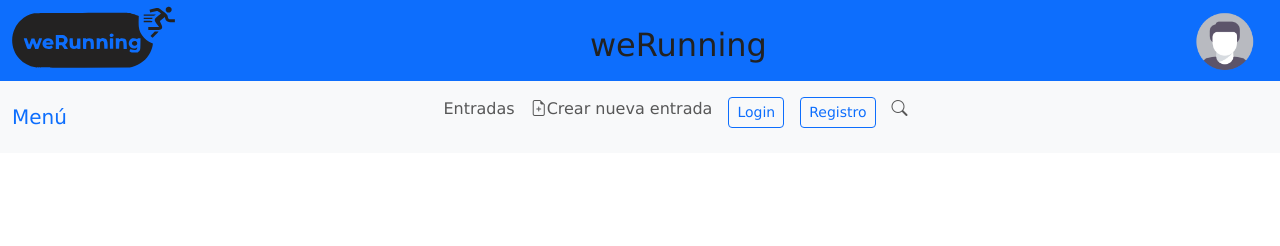
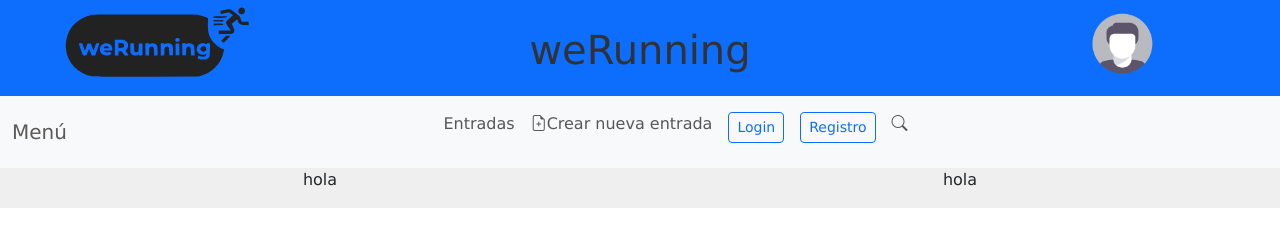
Before and after one commit to AJota1998/ejerciciosInterfaceAJota, a plain HTML site: page LayoutBootstrap/index.html in a window 1280 px wide. Drawn offline with nearby package versions, Linux system fonts and the light colour scheme.

Commit message:
bootstrap

```diff
--- a/LayoutBootstrap/index.html
+++ b/LayoutBootstrap/index.html
@@ -14,9 +14,13 @@
     <div class="container-fluid">
 
       <div class="row" id="encabezado">
-        <img class="col-3" id="logo" src="img/logo.svg" alt="imagen del logo weRunning">
-        <h2 class="col-6">weRunning</h2>
-        <img class="col-3" src="img/avatar.png" id="avatar" alt="imagen de perfil">
+        <div class="col-3">
+          <img id="logo" class="img-fluid" src="img/logo.svg" alt="imagen del logo weRunning">
+        </div>
+        <h1 class="col-6">weRunning</h1>
+        <div class="col-3">
+          <img class="img-fluid" src="img/avatar.png" id="avatar" alt="imagen de perfil">
+        </div>
       </div>
 
       <div class="row">
@@ -57,6 +61,15 @@
         </nav>
       </div>
 
+      <footer class="row">
+        <div class="col-6">
+          <p>hola</p>
+        </div>
+        <div class="col-6">
+          <p>hola</p>
+        </div>
+      </footer>
+
     </div>
     <script src="https://cdn.jsdelivr.net/npm/bootstrap@5.3.0-alpha1/dist/js/bootstrap.bundle.min.js" integrity="sha384-w76AqPfDkMBDXo30jS1Sgez6pr3x5MlQ1ZAGC+nuZB+EYdgRZgiwxhTBTkF7CXvN" crossorigin="anonymous"></script>
 </body>
--- a/LayoutBootstrap/styles/styles.css
+++ b/LayoutBootstrap/styles/styles.css
@@ -5,29 +5,26 @@
 #encabezado {
    text-align: center;
    background-color: rgba(13,110,253,255);
-   display: flex;
-   justify-content: space-between;
 }
 
-#encabezado h2 {
+#encabezado h1 {
     margin-top: 2%;
-    color: rgb(34, 34, 34);
+    color: rgb(51, 50, 50);
 }
 
 #logo {
-    width: 15%;
-    height: 15%;
-    margin-bottom: 1%;
+    width: 80%;
+    height: 80%;
     filter: invert(10%) sepia(12%) saturate(18%) hue-rotate(350deg) brightness(101%) contrast(92%);
 }
 
 #avatar {
-    width: 9%;
-    height: 9%;
+    width: 6rem;
+    height: 5rem;
 }
 
 #menu {
-    color: rgba(13,110,253,255);
+    color: rgb(92, 89, 89);
 }
 
 #lupa {
@@ -40,3 +37,8 @@ input {
     border: solid 2px;
     border-color: rgba(13,110,253,255);
 }
+
+footer {
+    text-align: center;
+    background: rgb(240, 239, 239);
+}
```
